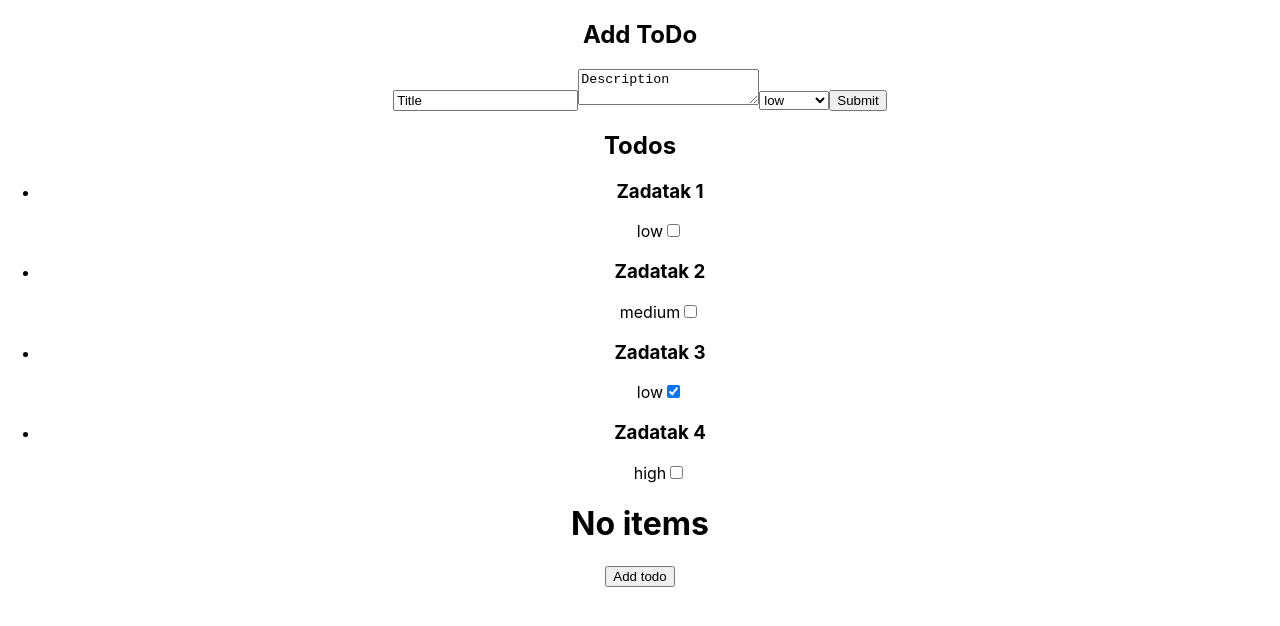
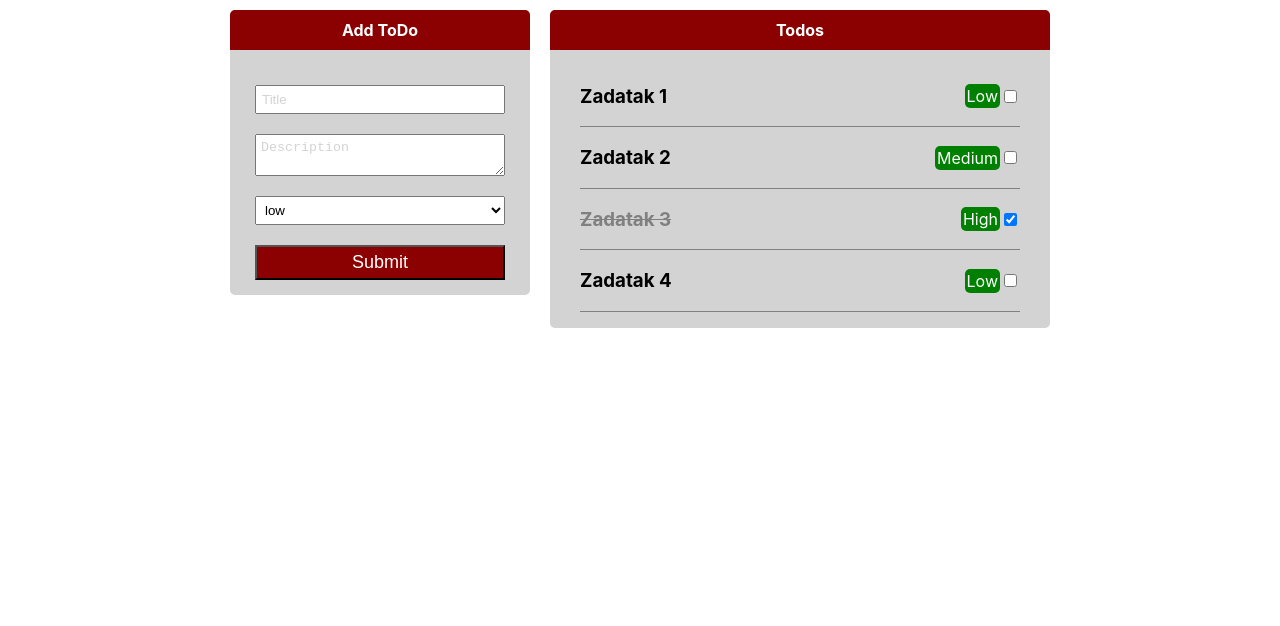
Before and after one commit to dujesa/Internship-14-Intro-to-React, a React (Create React App) app in the folder todo-list-app/: page / in a window 1280 px wide. Shown: the top 626 px of the page. Built offline with nearby package versions, Linux system fonts and the light colour scheme.

Commit message:
Sliced components.

```diff
--- a/todo-list-app/src/App.css
+++ b/todo-list-app/src/App.css
@@ -1,5 +1,8 @@
 .App {
   text-align: center;
+  display: flex;
+  justify-content: center;
+  width: 100%;
 }
 
 .App-logo {
@@ -28,6 +31,26 @@
   color: #61dafb;
 }
 
+.App-card {
+  display: flex;
+  flex-direction: column;
+  height: fit-content;
+  margin: 10px;
+  border-radius: 5px;
+  background-color:lightgray;
+}
+
+.App-card-header {
+  margin: 0;
+  padding: 10px;
+  color: white;
+  background-color:darkred;
+  font-size: medium;
+  font-weight: bolder;
+  border-top-left-radius: 5px;
+  border-top-right-radius: 5px;
+}
+
 @keyframes App-logo-spin {
   from {
     transform: rotate(0deg);
--- a/todo-list-app/src/App.js
+++ b/todo-list-app/src/App.js
@@ -3,6 +3,7 @@ import "./App.css";
 
 import AddTodoCard from "./components/AddTodoCard";
 import TodoTable from "./components/TodoTable";
+import priorityType from "./enums/priorityType";
 
 function App() {
   const [state, setState] = useState(0);
@@ -14,22 +15,22 @@ function App() {
   const todos = [
     {
       name: "Zadatak 1",
-      priority: "low",
+      priority: priorityType.LOW,
       isDone: false,
     },
     {
       name: "Zadatak 2",
-      priority: "medium",
+      priority: priorityType.MEDIUM,
       isDone: false,
     },
     {
       name: "Zadatak 3",
-      priority: "low",
+      priority: priorityType.HIGH,
       isDone: true,
     },
     {
       name: "Zadatak 4",
-      priority: "high",
+      priority: priorityType.LOW,
       isDone: false,
     },
   ];
@@ -38,11 +39,13 @@ function App() {
     <div className="App">
       <AddTodoCard />
       <TodoTable todos={todos} />
-
-      <h1>{state === 0 ? "No items" : `Number of todos: ${state}`}</h1>
-      <button onClick={handleAddItemClick}>Add todo</button>
     </div>
   );
+  /*
+  <h1>{state === 0 ? "No items" : `Number of todos: ${state}`}</h1>
+      <button onClick={handleAddItemClick}>Add todo</button>
+
+  */
 }
 
 export default App;
--- /dev/null
+++ b/todo-list-app/src/components/AddTodoCard.css
@@ -0,0 +1,3 @@
+.AddTodoCard {
+    width: 300px;
+}
--- a/todo-list-app/src/components/AddTodoCard.js
+++ b/todo-list-app/src/components/AddTodoCard.js
@@ -1,9 +1,10 @@
+import "./AddTodoCard.css";
 import AddTodoForm from "./AddTodoForm";
 
 const AddTodoCard = () => {
   return (
-    <div>
-      <h2>Add ToDo</h2>
+    <div className="App-card AddTodoCard">
+      <h2 className="App-card-header AddTodoCard-header">Add ToDo</h2>
       <AddTodoForm />
     </div>
   );
--- /dev/null
+++ b/todo-list-app/src/components/AddTodoForm.css
@@ -0,0 +1,34 @@
+.AddTodoForm {
+    display: flex;
+    flex-direction: column;
+    width: 250px;
+    margin: 15px auto;
+}
+
+.AddTodoForm > * {
+    margin-top: 20px;
+    padding: 5px;
+}
+
+.AddTodoForm:first-child {
+    margin-top: 0;
+}
+
+.AddTodoForm-input {
+    color: lightgray;
+}
+
+.AddTodoForm-option {
+    color: black;
+    text-transform: lowercase;
+}
+
+.AddTodoForm-option::first-letter {
+    text-transform: uppercase;
+}
+
+.AddTodoForm-button {
+    color: white;
+    background-color: darkred;
+    font-size: large;
+}
--- a/todo-list-app/src/components/AddTodoForm.js
+++ b/todo-list-app/src/components/AddTodoForm.js
@@ -1,21 +1,22 @@
+import "./AddTodoForm.css";
 import priorityType from "../enums/priorityType";
 
 const AddTodoForm = () => {
   const priorities = Object.values(priorityType);
   const priorityOptions = priorities.map((priority) => {
-    return <option value={priority}>{priority.toLowerCase()}</option>;
+    return <option value={priority} className="AddTodoForm-option">{priority.toLowerCase()}</option>;
   });
 
   const handlePriority = () => {};
 
   return (
-    <form>
-      <input value="Title" />
-      <textarea value="Description" />
+    <form className="AddTodoForm">
+      <input value="Title" className="AddTodoForm-input" />
+      <textarea value="Description" className="AddTodoForm-input" />
       <select value={priorities[0]} onChange={handlePriority}>
         {priorityOptions}
       </select>
-      <input type="submit" value="Submit" />
+      <input type="submit" value="Submit" className="AddTodoForm-button" />
     </form>
   );
 };
--- /dev/null
+++ b/todo-list-app/src/components/PriorityBadge.css
@@ -0,0 +1,12 @@
+.PriorityBadge {
+    border-radius: 5px;
+    background-color: green;
+    color: white;
+    text-transform: lowercase;
+    padding: 2px;
+    height: fit-content;
+}
+
+.PriorityBadge::first-letter {
+    text-transform: uppercase;
+}
--- a/todo-list-app/src/components/PriorityBadge.js
+++ b/todo-list-app/src/components/PriorityBadge.js
@@ -1,7 +1,9 @@
+import "./PriorityBadge.css";
+
 const PriorityBadge = (props) => {
   const priority = props.priority;
 
-  return <span>{priority}</span>;
+  return <p className="PriorityBadge">{priority}</p>;
 };
 
 export default PriorityBadge;
--- /dev/null
+++ b/todo-list-app/src/components/TodoRow.css
@@ -0,0 +1,25 @@
+.TodoRow {
+    display: flex;
+    flex-direction: row;
+    justify-content: space-between;
+    margin: 0 10px;
+    border-bottom: 1px solid grey;
+}
+
+.TodoRow-header {
+    font-weight: bold;
+}
+
+.TodoRow-header--striked {
+    text-decoration: line-through;
+    color: grey;
+}
+
+.TodoRow-wrapper {
+    display: flex;
+    align-items: center;
+}
+
+.TodoRow-wrapper-checkbox {
+
+}
--- a/todo-list-app/src/components/TodoRow.js
+++ b/todo-list-app/src/components/TodoRow.js
@@ -1,3 +1,4 @@
+import "./TodoRow.css";
 import PriorityBadge from "./PriorityBadge";
 
 const TodoRow = (props) => {
@@ -7,10 +8,21 @@ const TodoRow = (props) => {
   };
 
   return (
-    <li>
-      <h3>{name}</h3>
-      <PriorityBadge priority={priority} />
-      <input type="checkbox" checked={isDone} onChange={handleStatusChange} />
+    <li className="TodoRow">
+      <h3
+        className={!isDone ? "TodoRow-heaider" : "TodoRow-header--striked"}
+      >
+        {name}
+      </h3>
+      <div className="TodoRow-wrapper">
+        <PriorityBadge priority={priority} />
+        <input
+          type="checkbox"
+          checked={isDone}
+          onChange={handleStatusChange}
+          className="TodoRow-wrapper-checkbox"
+        />
+      </div>
     </li>
   );
 };
--- /dev/null
+++ b/todo-list-app/src/components/TodoTable.css
@@ -0,0 +1,7 @@
+.TodoTable {
+    width: 500px;
+}
+
+.TodoTable-list {
+    padding: 0 20px;
+}
--- a/todo-list-app/src/components/TodoTable.js
+++ b/todo-list-app/src/components/TodoTable.js
@@ -1,3 +1,4 @@
+import "./TodoTable.css";
 import TodoRow from "./TodoRow";
 
 const TodoTable = (props) => {
@@ -7,9 +8,9 @@ const TodoTable = (props) => {
   ));
 
   return (
-    <div>
-      <h2>Todos</h2>
-      <ul>{todoListItems}</ul>
+    <div className="App-card TodoTable">
+      <h2 className="App-card-header">Todos</h2>
+      <ul className="TodoTable-list">{todoListItems}</ul>
     </div>
   );
 };
```
